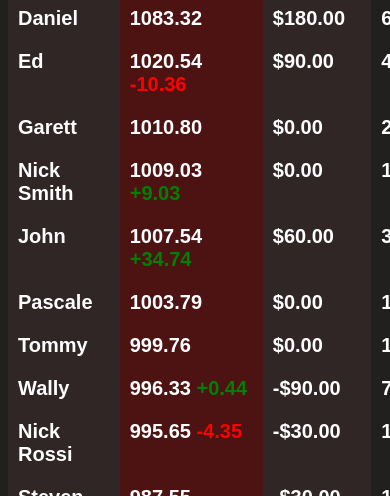
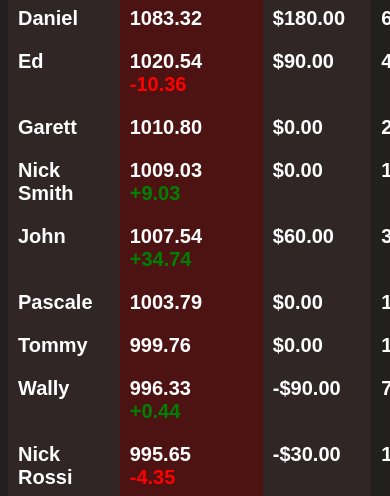
Before and after one commit to benjaminjkern/pokerserver, a plain HTML site: page index.html in a window 390 px wide. Shown: the part 603-1099 px from the top of the page. Drawn offline with Linux system fonts and the light colour scheme.

Commit message:
Diffs all move together to a new line

```diff
--- a/index.css
+++ b/index.css
@@ -149,7 +149,7 @@ h1 {
     width: 100vw;
     height: 100vh;
     display: none;
-    background-color:rgb(0 0 0 / 67%);
+    background-color: rgb(0 0 0 / 67%);
 }
 #graphcontainer span {
     position: absolute;
@@ -167,3 +167,9 @@ h1 {
 #opengraph {
     cursor: pointer;
 }
+
+@media only screen and (min-width: 1223px) {
+    .breakformobile {
+        display: none;
+    }
+}
--- a/table.js
+++ b/table.js
@@ -104,9 +104,9 @@ window.addEventListener("load", () => {
     const diff = (current, prev, numberMask = (s) => s) => {
         const diffAmount = current - prev;
         if (diffAmount === 0) return "";
-        return `<span style="color: ${diffAmount >= 0 ? "green" : "red"}">${
-            diffAmount > 0 ? "+" : ""
-        }${numberMask(diffAmount)}</span>`;
+        return `<br class="breakformobile"><span style="color: ${
+            diffAmount >= 0 ? "green" : "red"
+        }">${diffAmount > 0 ? "+" : ""}${numberMask(diffAmount)}</span>`;
     };
 
     formatMoney = (value) => {
```
